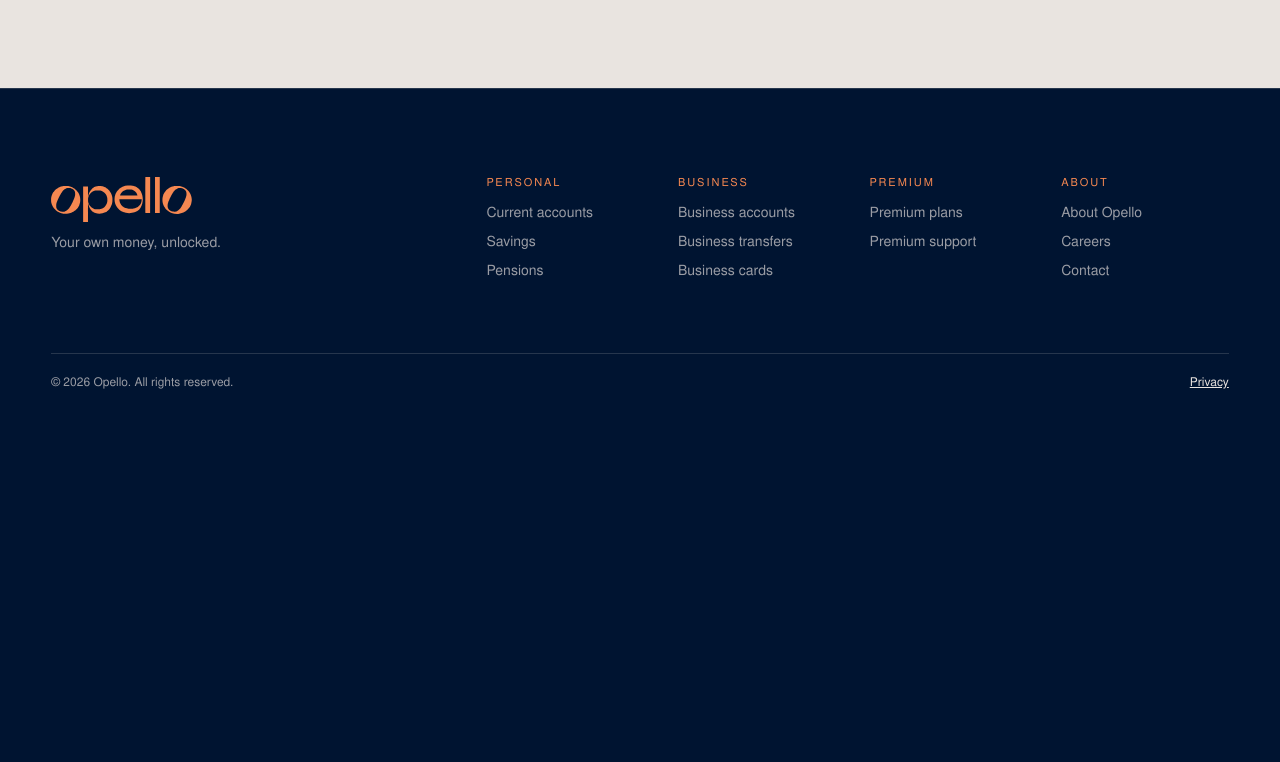
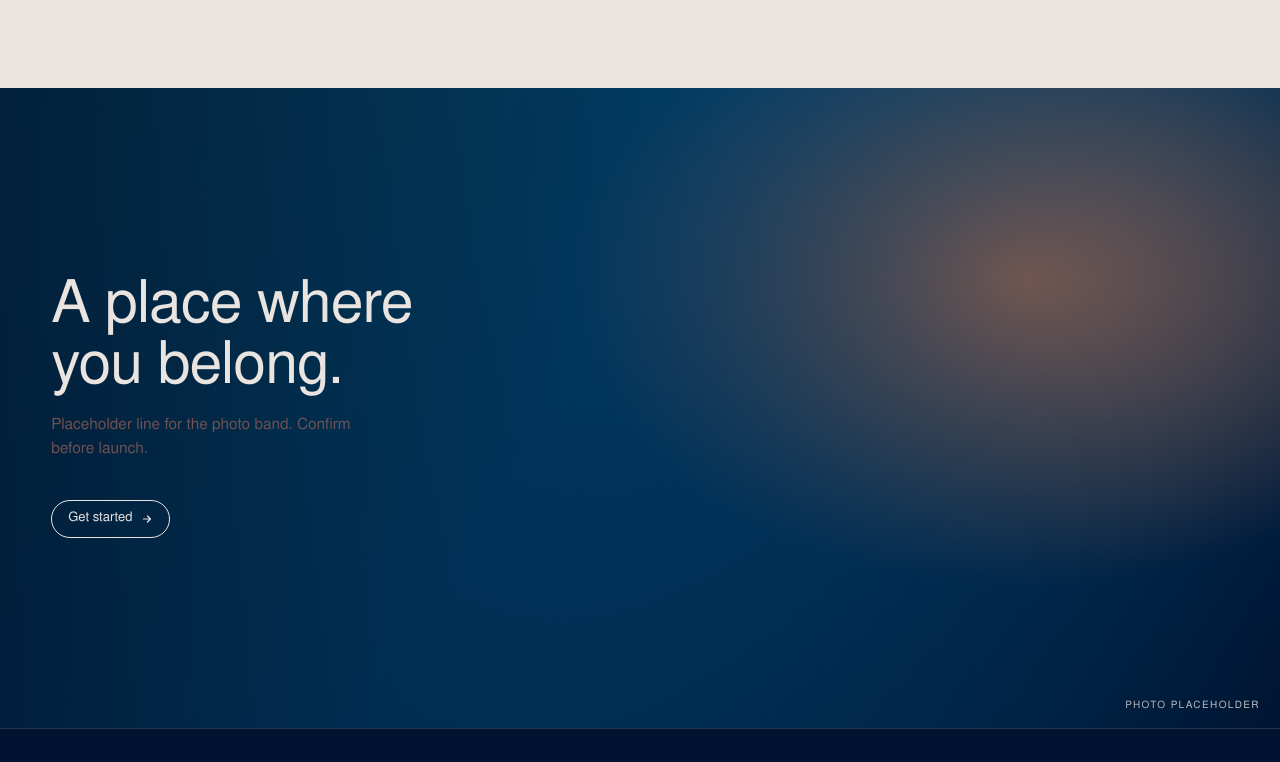
Before and after one commit to opello-uk/website, a SvelteKit app: page /studio in a window 1280 px wide. Shown: the part 2858-3620 px from the top of the page. Before the commit the page ends 3276 px from the top, so only its background shows below. Built offline with nearby package versions, Linux system fonts and the light colour scheme.

Commit message:
Studio: full-bleed photo band 'A place where you belong.' (placeholder copy and photo)
🪂 Generated with [Skydive](https://skydive.com)

```diff
--- /dev/null
+++ b/src/lib/studio/StudioPhoto.svelte
@@ -0,0 +1,132 @@
+<script lang="ts">
+	// "A place where you belong." full-bleed photo band. Copy is placeholder; the photo is a placeholder ground until licensed imagery is supplied.
+</script>
+
+<section class="photo" aria-labelledby="photo-title">
+	<div class="ground" role="img" aria-label="Placeholder photo">
+		<span class="ph-label">Photo placeholder</span>
+	</div>
+
+	<div class="inner">
+		<!-- Placeholder copy: confirm before launch -->
+		<div class="copy">
+			<h2 id="photo-title">A place where you belong.</h2>
+			<p>Placeholder line for the photo band. Confirm before launch.</p>
+		</div>
+
+		<a class="cta" href="#photo-title">
+			<span>Get started</span>
+			<svg viewBox="0 0 24 24" width="12" height="12" aria-hidden="true" focusable="false">
+				<path
+					d="M5 12h13M13 6l6 6-6 6"
+					fill="none"
+					stroke="currentColor"
+					stroke-width="2.4"
+					stroke-linecap="round"
+					stroke-linejoin="round"
+				/>
+			</svg>
+		</a>
+	</div>
+</section>
+
+<style>
+	.photo {
+		position: relative;
+		isolation: isolate;
+		min-height: clamp(420px, 52vw, 640px);
+		display: flex;
+		align-items: center;
+		overflow: hidden;
+		background: var(--deep);
+		color: var(--clay);
+	}
+
+	.ground {
+		position: absolute;
+		inset: 0;
+		z-index: -2;
+		background:
+			radial-gradient(60% 80% at 80% 30%, rgba(245, 136, 81, 0.55) 0%, rgba(245, 136, 81, 0) 60%),
+			linear-gradient(120deg, #0c6470 0%, var(--mid) 45%, var(--deep) 100%);
+	}
+	/* Scrim keeps the copy legible whatever photo replaces the placeholder. */
+	.photo::before {
+		content: '';
+		position: absolute;
+		inset: 0;
+		z-index: -1;
+		background: linear-gradient(90deg, rgba(0, 20, 49, 0.85) 0%, rgba(0, 20, 49, 0.35) 60%, rgba(0, 20, 49, 0) 100%);
+	}
+	.ph-label {
+		position: absolute;
+		right: 20px;
+		bottom: 16px;
+		font-size: 10px;
+		letter-spacing: 0.14em;
+		text-transform: uppercase;
+		color: var(--clay);
+		opacity: 0.85;
+	}
+
+	.inner {
+		position: relative;
+		width: 100%;
+		max-width: 1280px;
+		margin: 0 auto;
+		padding: clamp(56px, 7vw, 96px) clamp(20px, 4vw, 56px);
+		display: grid;
+		gap: clamp(28px, 3vw, 40px);
+		justify-items: start;
+	}
+
+	h2 {
+		margin: 0 0 14px;
+		font-weight: 400;
+		font-size: clamp(32px, 4.6vw, 64px);
+		line-height: 1.04;
+		letter-spacing: -0.015em;
+		max-width: 14ch;
+	}
+	.copy p {
+		margin: 0;
+		max-width: 40ch;
+		font-size: clamp(15px, 1.2vw, 17px);
+		line-height: 1.55;
+		color: var(--mushroom);
+	}
+
+	.cta {
+		display: inline-flex;
+		align-items: center;
+		gap: 8px;
+		padding: 10px 16px;
+		border-radius: 999px;
+		border: 1px solid var(--clay);
+		color: var(--clay);
+		font-size: 13px;
+		text-decoration: none;
+		transition: background-color 220ms var(--ease), color 220ms var(--ease);
+	}
+	.cta:hover {
+		background: var(--clay);
+		color: var(--deep);
+	}
+	.cta:focus-visible {
+		outline: 2px solid var(--peach);
+		outline-offset: 3px;
+	}
+	.cta svg {
+		transition: transform 220ms var(--ease);
+	}
+	.cta:hover svg {
+		transform: translateX(2px);
+	}
+
+	@media (prefers-reduced-motion: reduce) {
+		.cta,
+		.cta svg {
+			transition: none;
+		}
+	}
+</style>
--- a/src/routes/studio/+page.svelte
+++ b/src/routes/studio/+page.svelte
@@ -6,6 +6,7 @@
 	import StudioSplit from '#lib/studio/StudioSplit.svelte';
 	import StudioBanner from '#lib/studio/StudioBanner.svelte';
 	import StudioControl from '#lib/studio/StudioControl.svelte';
+	import StudioPhoto from '#lib/studio/StudioPhoto.svelte';
 
 	const title = 'Opello studio (unlisted preview)';
 </script>
@@ -26,7 +27,8 @@
 		<StudioSplit />
 		<StudioBanner />
 		<StudioControl />
-		<!-- The photo section and the rest land in the next steps. -->
+		<StudioPhoto />
+		<!-- The footer columns and mobile pass land in the next steps. -->
 	</main>
 
 	<StudioFooter />
```
